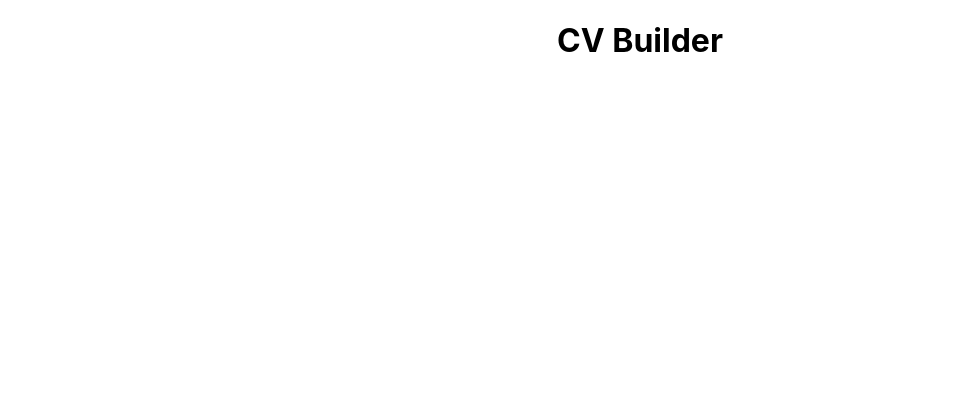
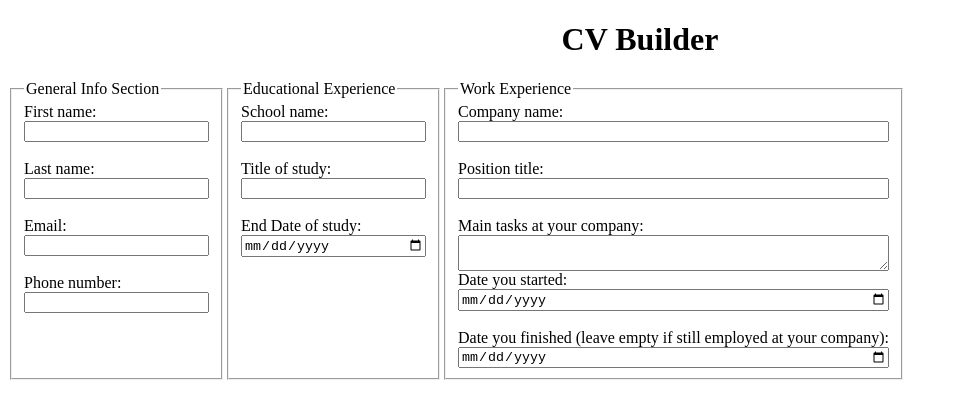
Before and after one commit to fahime10/CV-Project, a React (Create React App) app: page / in a window 1280 px wide. Shown: the top 418 px of the page, without its empty margins (0-956 px from the left). Built offline with nearby package versions, Linux system fonts and the light colour scheme.

Commit message:
Deleted non necessary files and implemented forms

```diff
--- a/src/App.css
+++ b/src/App.css
@@ -5,3 +5,8 @@ h1 {
 .container {
   display: flex;
 }
+
+form {
+  display: flex;
+  flex-direction: column;
+}
--- a/src/App.js
+++ b/src/App.js
@@ -1,14 +1,22 @@
 import './App.css';
+import { Component } from 'react';
+import { GeneralInfo } from "./components/GeneralInfo";
+import { EduExp } from './components/EduExp';
+import { WorkExp } from './components/WorkExp';
 
-function App() {
+class App extends Component {
+  render() {
     return (
       <>
       <h1>CV Builder</h1>
       <div className="container">
-
+          <GeneralInfo />
+          <EduExp />
+          <WorkExp />
       </div>
       </>
     );
   }
+}
 
 export default App;
--- /dev/null
+++ b/src/components/EduExp.js
@@ -0,0 +1,32 @@
+import React, { Component } from "react";
+
+export class EduExp extends Component {
+    render() {
+        return (
+            <>
+            <fieldset>
+                <legend>Educational Experience</legend>
+                <form>
+                <label htmlFor="school-name">School name: </label>
+                <input
+                    type="text"
+                    id="school-name"
+                />
+                <br />
+                <label htmlFor="title-study">Title of study: </label>
+                <input
+                    type="text"
+                    id="title-study"
+                />
+                <br />
+                <label htmlFor="date-study">End Date of study: </label>
+                <input
+                    type="date"
+                    id="date-study"
+                />
+                </form>
+            </fieldset>
+            </>
+        );
+    }
+}
--- /dev/null
+++ b/src/components/GeneralInfo.js
@@ -0,0 +1,44 @@
+import React, { Component } from "react";
+
+export class GeneralInfo extends Component {
+    render() {
+        return (
+            <>
+            <fieldset>
+                <legend>General Info Section</legend>
+                <form>
+                <label htmlFor="first-name">First name: </label>
+                <input
+                    type="text"
+                    id="first-name"
+                    maxLength={20}
+                    required={true}
+                />
+                <br />
+                <label htmlFor="last-name">Last name: </label>
+                <input
+                    type="text"
+                    id="last-name"
+                    maxLength={20}
+                    required={true}
+                />
+                <br />
+                <label htmlFor="email">Email: </label>
+                <input
+                    type="email"
+                    id="email"
+                    required={true}
+                />
+                <br />
+                <label htmlFor="phone-number">Phone number: </label>
+                <input
+                    type="tel"
+                    id="phone-number"
+                    required={true}
+                />
+                </form>
+            </fieldset>
+            </>
+        )
+    }
+}
--- a/src/components/Main.js
+++ /dev/null
@@ -1,6 +0,0 @@
-import { useState } from "react";
-import { uniqid } from "uniqid";
-
-export function Main() {
-
-}
--- /dev/null
+++ b/src/components/WorkExp.js
@@ -0,0 +1,44 @@
+import React, { Component } from "react";
+
+export class WorkExp extends Component {
+    render() {
+        return (
+            <>
+            <fieldset>
+                <legend>Work Experience</legend>
+                <form>
+                    <label htmlFor="company-name">Company name: </label>
+                    <input
+                        type="text"
+                        id="company-name"
+                        maxLength={100}
+                    />
+                    <br />
+                    <label htmlFor="position-title">Position title: </label>
+                    <input
+                        type="text"
+                        id="position-title"
+                        maxLength={50}
+                    />
+                    <br />
+                    <label htmlFor="main-tasks">Main tasks at your company: </label>
+                    <textarea
+                        id="main-tasks"
+                    />
+                    <label htmlFor="start-date">Date you started: </label>
+                    <input
+                        type="date"
+                        id="start-date"
+                    />
+                    <br />
+                    <label htmlFor="end-date">Date you finished (leave empty if still employed at your company): </label>
+                    <input
+                        type="date"
+                        id="end-date"
+                    />
+                </form>
+            </fieldset>
+            </>
+        )
+    }
+}
--- a/src/index.css
+++ /dev/null
@@ -1,13 +0,0 @@
-body {
-  margin: 0;
-  font-family: -apple-system, BlinkMacSystemFont, 'Segoe UI', 'Roboto', 'Oxygen',
-    'Ubuntu', 'Cantarell', 'Fira Sans', 'Droid Sans', 'Helvetica Neue',
-    sans-serif;
-  -webkit-font-smoothing: antialiased;
-  -moz-osx-font-smoothing: grayscale;
-}
-
-code {
-  font-family: source-code-pro, Menlo, Monaco, Consolas, 'Courier New',
-    monospace;
-}
--- a/src/index.js
+++ b/src/index.js
@@ -1,8 +1,6 @@
 import React from 'react';
 import ReactDOM from 'react-dom/client';
-import './index.css';
 import App from './App';
-import reportWebVitals from './reportWebVitals';
 
 const root = ReactDOM.createRoot(document.getElementById('root'));
 root.render(
@@ -10,8 +8,3 @@ root.render(
     <App />
   </React.StrictMode>
 );
-
-// If you want to start measuring performance in your app, pass a function
-// to log results (for example: reportWebVitals(console.log))
-// or send to an analytics endpoint. Learn more: https://bit.ly/CRA-vitals
-reportWebVitals();
--- a/src/reportWebVitals.js
+++ /dev/null
@@ -1,13 +0,0 @@
-const reportWebVitals = onPerfEntry => {
-  if (onPerfEntry && onPerfEntry instanceof Function) {
-    import('web-vitals').then(({ getCLS, getFID, getFCP, getLCP, getTTFB }) => {
-      getCLS(onPerfEntry);
-      getFID(onPerfEntry);
-      getFCP(onPerfEntry);
-      getLCP(onPerfEntry);
-      getTTFB(onPerfEntry);
-    });
-  }
-};
-
-export default reportWebVitals;
```
Also changed, not shown: src/setupTests.js (deleted, +0 -5 lines), src/logo.svg (deleted), 1 other file (tests, documents, lock files or other folders). Lines whose indentation alone changed are shown as unchanged.
